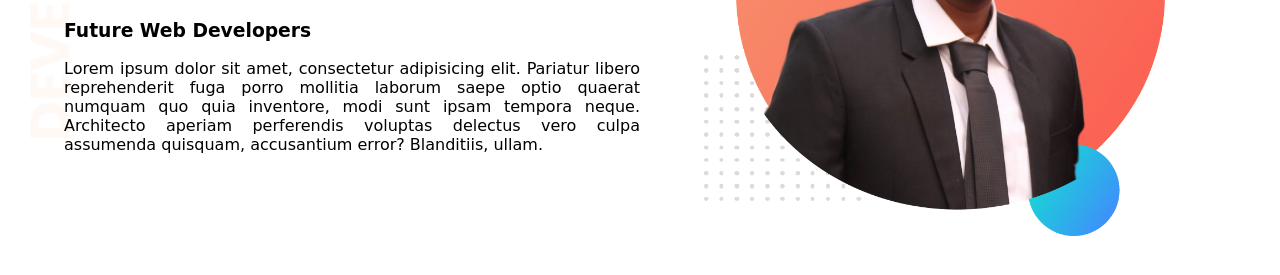
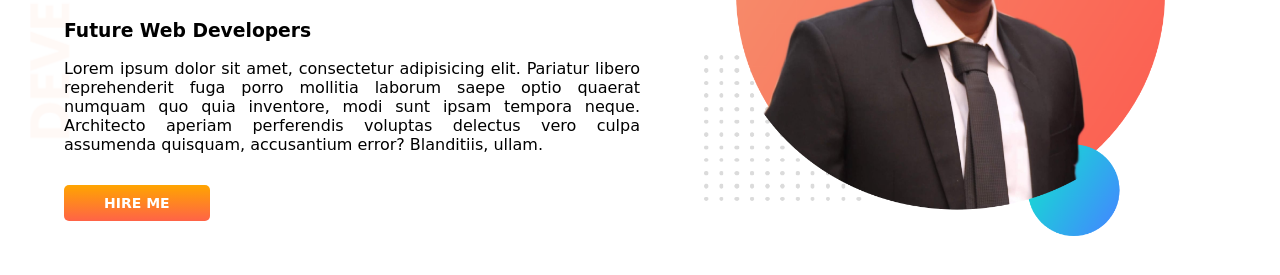
Before and after one commit to mamyh/practice-developer-portfolio, a plain HTML site: page index.html in a window 1280 px wide. Shown: the part 221-496 px from the top of the page. Drawn offline with Linux system fonts and the light colour scheme; a web font is replaced by a local one.

Commit message:
top banner completed

```diff
--- a/css/style.css
+++ b/css/style.css
@@ -25,3 +25,15 @@ p{
 .half-width img{
     width: 80%;
 }
+.btn{
+    text-decoration: none;
+    text-transform: uppercase;
+    font-weight: 600;
+    font-size: 14px;
+    background-image: linear-gradient(orange,tomato);
+    padding:10px 40px;
+    margin-top:15px;
+    display: inline-block;
+    border-radius: 5px;
+    color:white;
+}
--- a/index.html
+++ b/index.html
@@ -22,6 +22,7 @@
                 mollitia laborum saepe optio quaerat numquam quo quia inventore, modi sunt ipsam tempora neque.
                 Architecto aperiam perferendis voluptas delectus vero culpa assumenda quisquam, accusantium error?
                 Blanditiis, ullam.</p>
+            <a target="_blank" class="btn" href="https://www.linkedin.com/feed/">hire me</a>
         </div>
         <div class="half-width">
             <img src="images/pmy-bg.png" alt="My First Photo">
```
